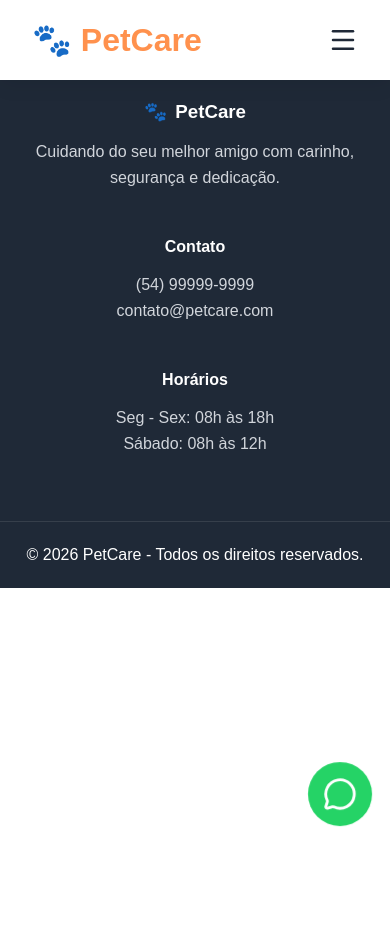
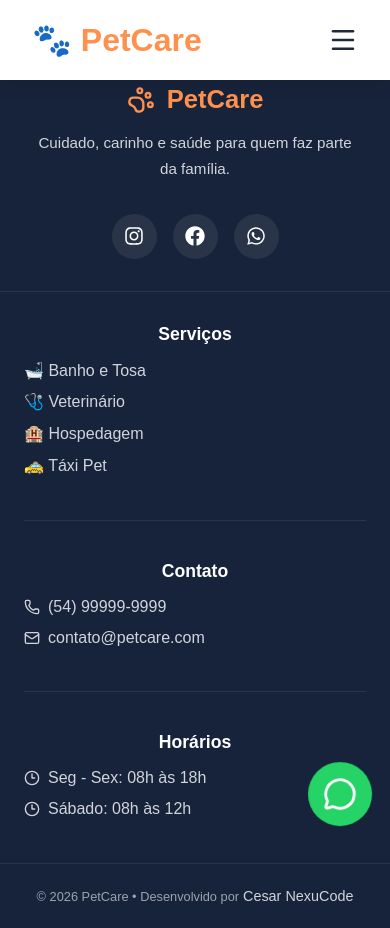
Before and after one commit to Cesarleitor/petcare-front-end, a React app: page /petcare/contato in a window 390 px wide. Before the commit the page ends 844 px from the top, so only its background shows below. Built offline with nearby package versions, Linux system fonts and the light colour scheme; the HTML template or start-up script is replaced by a standard one.

Commit message:
cria footer premium responsivo

```diff
--- a/package.json
+++ b/package.json
@@ -16,6 +16,7 @@
     "lucide-react": "^1.17.0",
     "react": "^19.2.6",
     "react-dom": "^19.2.6",
+    "react-icons": "^5.6.0",
     "react-router-dom": "^7.16.0"
   },
   "devDependencies": {
--- a/src/components/Footer/Footer.css
+++ b/src/components/Footer/Footer.css
@@ -1,63 +1,204 @@
 .footer {
-  background: var(--dark);
+  background: #17233a;
   color: white;
 }
 
+/* TOPO */
+
+.footer-top {
+  text-align: center;
+  padding: 4rem 2rem 2rem;
+}
+
+.footer-brand h2 {
+  display: flex;
+  align-items: center;
+  justify-content: center;
+  gap: 0.75rem;
+
+  font-size: 2rem;
+  font-weight: 700;
+
+  color: var(--primary);
+}
+
+.footer-brand p {
+  max-width: 600px;
+
+  margin: 1rem auto 0;
+
+  color: #d1d5db;
+  line-height: 1.7;
+}
+
+/* REDES SOCIAIS */
+
+.footer-social {
+  display: flex;
+  justify-content: center;
+  gap: 1rem;
+
+  margin-top: 2rem;
+}
+
+.footer-social a {
+  width: 45px;
+  height: 45px;
+
+  border-radius: 50%;
+
+  display: flex;
+  align-items: center;
+  justify-content: center;
+
+  color: white;
+
+  background: rgba(255, 255, 255, 0.08);
+
+  transition: all 0.3s ease;
+}
+
+.footer-social a:hover {
+  background: var(--primary);
+
+  transform: translateY(-4px);
+}
+
+/* CONTEÚDO */
+
 .footer-container {
   max-width: 1200px;
-  margin: auto;
-  padding: 4rem 2rem;
+
+  margin: 0 auto;
+
+  padding: 3rem 2rem;
 
   display: grid;
   grid-template-columns: repeat(3, 1fr);
+
   gap: 3rem;
+
+  border-top: 1px solid rgba(255, 255, 255, 0.08);
 }
 
-.footer h3 {
+.footer-section h4 {
+  margin-bottom: 1rem;
+
+  font-size: 1.1rem;
+  font-weight: 600;
+
+  color: white;
+}
+
+.footer-section p {
+  margin-bottom: 0.8rem;
   display: flex;
   align-items: center;
   gap: 0.5rem;
 
-  margin-bottom: 1rem;
+  margin-bottom: 0.8rem;
+
+  color: #d1d5db;
 }
 
-.footer h4 {
-  margin-bottom: 1rem;
+.footer-section p:hover {
+  color: white;
 }
 
-.footer p {
-  color: #d1d5db;
-  line-height: 1.6;
-}
+/* COPYRIGHT */
 
 .footer-bottom {
   text-align: center;
+
   padding: 1.5rem;
 
-  border-top: 1px solid rgba(255, 255, 255, 0.1);
+  border-top: 1px solid rgba(255, 255, 255, 0.08);
+
+  color: #9ca3af;
+}
+
+.footer-credit {
+  margin-top: 0.5rem;
+
+  font-size: 0.9rem;
+
+  color: #d1d5db;
+}
+
+.footer-credit strong {
+  color: var(--primary);
+}
+
+/* TABLET */
+
+@media (max-width: 992px) {
+  .footer-container {
+    gap: 2rem;
+  }
 }
 
 /* MOBILE */
 
 @media (max-width: 768px) {
+  .footer-top {
+    padding: 3rem 1.5rem 2rem;
+  }
+
+  .footer-brand h2 {
+    font-size: 1.8rem;
+  }
+
+  .footer-brand p {
+    max-width: 320px;
+  }
+
   .footer-container {
     grid-template-columns: 1fr;
 
     text-align: center;
 
-    gap: 3rem;
+    gap: 2.5rem;
+
+    padding: 2rem 1.5rem;
   }
 
-  .footer h3 {
-    justify-content: center;
+  .footer-section {
+    padding-bottom: 2rem;
+
+    border-bottom: 1px solid rgba(255, 255, 255, 0.08);
   }
 
-  .footer h4 {
-    text-align: center;
+  .footer-section:last-child {
+    border-bottom: none;
+    padding-bottom: 0;
   }
 
-  .footer p {
-    max-width: 320px;
-    margin: 0 auto;
+  .footer-section h4 {
+    margin-bottom: 1rem;
+  }
+
+  .footer-section p {
+    margin-left: auto;
+    margin-right: auto;
+  }
+
+  .footer-social {
+    flex-wrap: wrap;
   }
 }
+
+/* CELULARES PEQUENOS */
+
+@media (max-width: 480px) {
+  .footer-brand h2 {
+    font-size: 1.6rem;
+  }
+
+  .footer-brand p {
+    font-size: 0.95rem;
+  }
+
+  .footer-bottom {
+    font-size: 0.8rem;
+  }
+}
--- a/src/components/Footer/Footer.jsx
+++ b/src/components/Footer/Footer.jsx
@@ -1,34 +1,79 @@
+import { PawPrint, Phone, Mail, Clock3 } from "lucide-react";
+
+import { FaFacebook, FaInstagram, FaWhatsapp } from "react-icons/fa";
+
 import "./Footer.css";
 
 function Footer() {
   return (
     <footer className="footer">
+      <div className="footer-top">
+        <div className="footer-brand">
+          <h2>
+            <PawPrint size={28} />
+            PetCare
+          </h2>
+
+          <p>Cuidado, carinho e saúde para quem faz parte da família.</p>
+
+          <div className="footer-social">
+            <a href="#">
+              <FaInstagram size={20} />
+            </a>
+
+            <a href="#">
+              <FaFacebook size={20} />
+            </a>
+
+            <a href="#">
+              <FaWhatsapp size={20} />
+            </a>
+          </div>
+        </div>
+      </div>
+
       <div className="footer-container">
-        <div>
-          <h3>
-            <span>🐾</span>
-            <span>PetCare</span>
-          </h3>
+        <div className="footer-section">
+          <h4>Serviços</h4>
+
+          <p>🛁 Banho e Tosa</p>
+          <p>🩺 Veterinário</p>
+          <p>🏨 Hospedagem</p>
+          <p>🚕 Táxi Pet</p>
+        </div>
+
+        <div className="footer-section">
+          <h4>Contato</h4>
+
           <p>
-            Cuidando do seu melhor amigo com carinho, segurança e dedicação.
+            <Phone size={16} />
+            (54) 99999-9999
+          </p>
+
+          <p>
+            <Mail size={16} />
+            contato@petcare.com
           </p>
         </div>
 
-        <div>
-          <h4>Contato</h4>
-          <p>(54) 99999-9999</p>
-          <p>contato@petcare.com</p>
-        </div>
+        <div className="footer-section">
+          <h4>Horários</h4>
 
-        <div>
-          <h4>Horários</h4>
-          <p>Seg - Sex: 08h às 18h</p>
-          <p>Sábado: 08h às 12h</p>
+          <p>
+            <Clock3 size={16} />
+            Seg - Sex: 08h às 18h
+          </p>
+
+          <p>
+            <Clock3 size={16} />
+            Sábado: 08h às 12h
+          </p>
         </div>
       </div>
 
       <div className="footer-bottom">
-        © 2026 PetCare - Todos os direitos reservados.
+        © 2026 PetCare • Desenvolvido por
+        <span className="footer-credit"> Cesar NexuCode</span>
       </div>
     </footer>
   );
```
Also changed, not shown: 1 other file (tests, documents, lock files or other folders).
